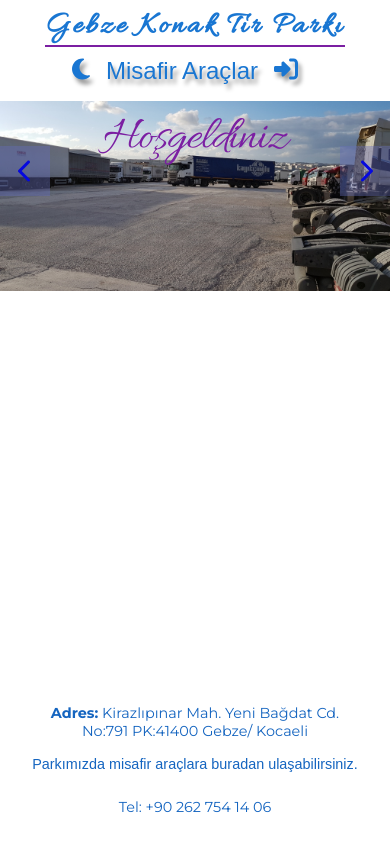
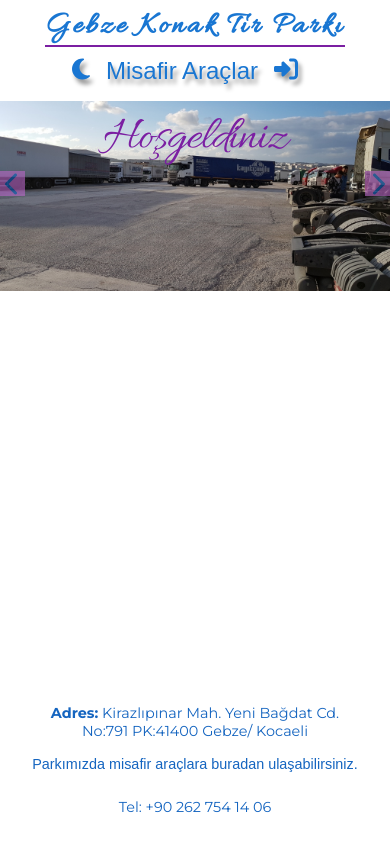
Before and after one commit to mhmtaltnts/akbaslar_yeni, a React (Create React App) app in the folder frontend/: page / in a window 390 px wide. Built offline with nearby package versions, Linux system fonts and the light colour scheme; a web font is replaced by a local one.

Commit message:
second commit

```diff
--- a/frontend/src/components/Slider/slider.module.scss
+++ b/frontend/src/components/Slider/slider.module.scss
@@ -56,6 +56,7 @@
                 color: var(--primary-dark);
                 background-color: var(--secondary-light);
                 cursor: pointer;
+                opacity:0.6;
             }
 
         }
@@ -111,16 +112,17 @@
                 align-items: center;
 
                 .icon{
-                    width: 50px;
-                    height: 50px;
+                    width: 25px;
+                    height: 25px;
                     font-weight: bolder;
                     font-size: 2rem;
                     display: flex;
                     justify-content: center;
                     align-items: center;
                     gap: 5px;
-                    color: rgb(6, 9, 223);
-                    background-color: rgba(100, 107, 184, 0.4);
+                    color: var(--primary-dark);
+                    background-color: var(--secondary-light);
+                    opacity: 0.6;
                     cursor: pointer;
                 }
 
--- a/frontend/src/index.scss
+++ b/frontend/src/index.scss
@@ -245,10 +245,13 @@
 
     .footer_left{
       flex: 1;
+      a {
+        text-decoration: none;
         p{
           font-size: 1rem;
           color: var(--primary-dark);
           font-style: normal;
+        }
       }
     }
     .footer_middle{
@@ -307,11 +310,14 @@
     .footer_left{
       display: flex;
       justify-content: flex-start;
+      a {
+        text-decoration: none;
         p{
           font-family: 'Montserrat', sans-serif!important;
           font-style: normal!important;
           font-size: 1rem;
           text-align: center;
+        }
       }
     }
     .footer_middle{
@@ -942,12 +948,16 @@ option {
       align-content: center;
 
       .footer_left{
+        a {
+          text-decoration: none;
           p{
             font-family: 'Montserrat', sans-serif!important;
             font-style: normal!important;
             font-size: 0.9rem;
             text-align: center;
           }
+        }
+
       }
       .footer_middle{
         display: flex;
@@ -985,12 +995,16 @@ option {
       align-content: center;
       gap: 1rem;
       .footer_left{
+        a {
+          text-decoration: none;
           p{
             font-family: 'Montserrat', sans-serif!important;
             font-style: normal!important;
             font-size: 0.9rem;
             text-align: center;
           }
+        }
+
       }
       .footer_middle{
         display: flex;
--- a/frontend/src/routes/publicRoute/Login.js
+++ b/frontend/src/routes/publicRoute/Login.js
@@ -41,11 +41,11 @@ const Login = () => {
             navigate('/dash')
         } catch (err) {
             if (!err.status) {
-                setErrMsg('No Server Response');
+                setErrMsg('Server cevap vermiyor');
             } else if (err.status === 400) {
-                setErrMsg('Missing Username or Password');
+                setErrMsg('Kullanıcı adı ve şifre hatası');
             } else if (err.status === 401) {
-                setErrMsg('Unauthorized');
+                setErrMsg('Yetkiniz Yok');
             } else {
                 setErrMsg(err.data?.message);
             }
--- a/frontend/src/routes/publicRoute/PublicFooter.js
+++ b/frontend/src/routes/publicRoute/PublicFooter.js
@@ -12,7 +12,7 @@ const PublicFooter = () => {
 
             <div className='footer-wrapper'>
                 <address className="footer_left">
-                <p><span style={{fontWeight: "700"}}>Adres:</span> Kirazlıpınar Mah. Yeni Bağdat Cd. No:791 PK:41400 Gebze/ Kocaeli</p>
+                <a href='http://maps.google.com/maps/place/Gebze+Konak+Tır+Parkı/@40.814112,29.4578733,17z/data=!3m1!4b1!4m6!3m5!1s0x14cb20d9dd4dd139:0x70a1165aa635b25e!8m2!3d40.814108!4d29.460062!16s%2Fg%2F11b7q2wk4h'><p><span style={{fontWeight: "700"}}>Adres:</span> Kirazlıpınar Mah. Yeni Bağdat Cd. No:791 PK:41400 Gebze/ Kocaeli</p></a>
                 </address>
                 <div className='footer_middle'>
                 {!ARACLAR_REGEX.test(pathname) && <Link to="/araclar">Parkımızda misafir araçlara buradan ulaşabilirsiniz.</Link>}
```
Also changed, not shown: 2 other files (tests, documents, lock files or other folders). Lines whose indentation alone changed are shown as unchanged.
